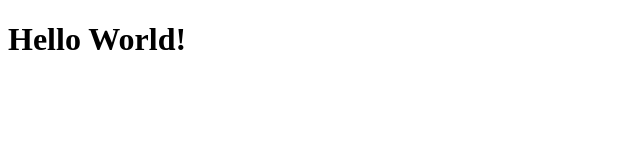
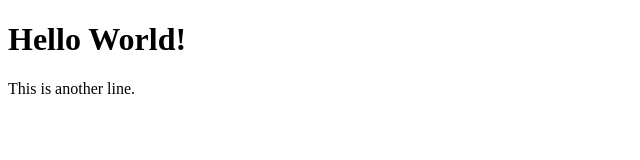
Before and after one commit to TecMonkey/GItTest, a plain HTML site: page index.html in a window 1280 px wide. Shown: the whole page, without its empty margins (0-640 px from the left). Drawn offline with Linux system fonts and the light colour scheme.

Commit message:
Add a new line
Add a new line

```diff
--- a/index.html
+++ b/index.html
@@ -5,5 +5,6 @@
 </head>
 <body>
 <h1>Hello World!</h1>
+<p>This is another line.</p>
 </body>
 </html>
```
